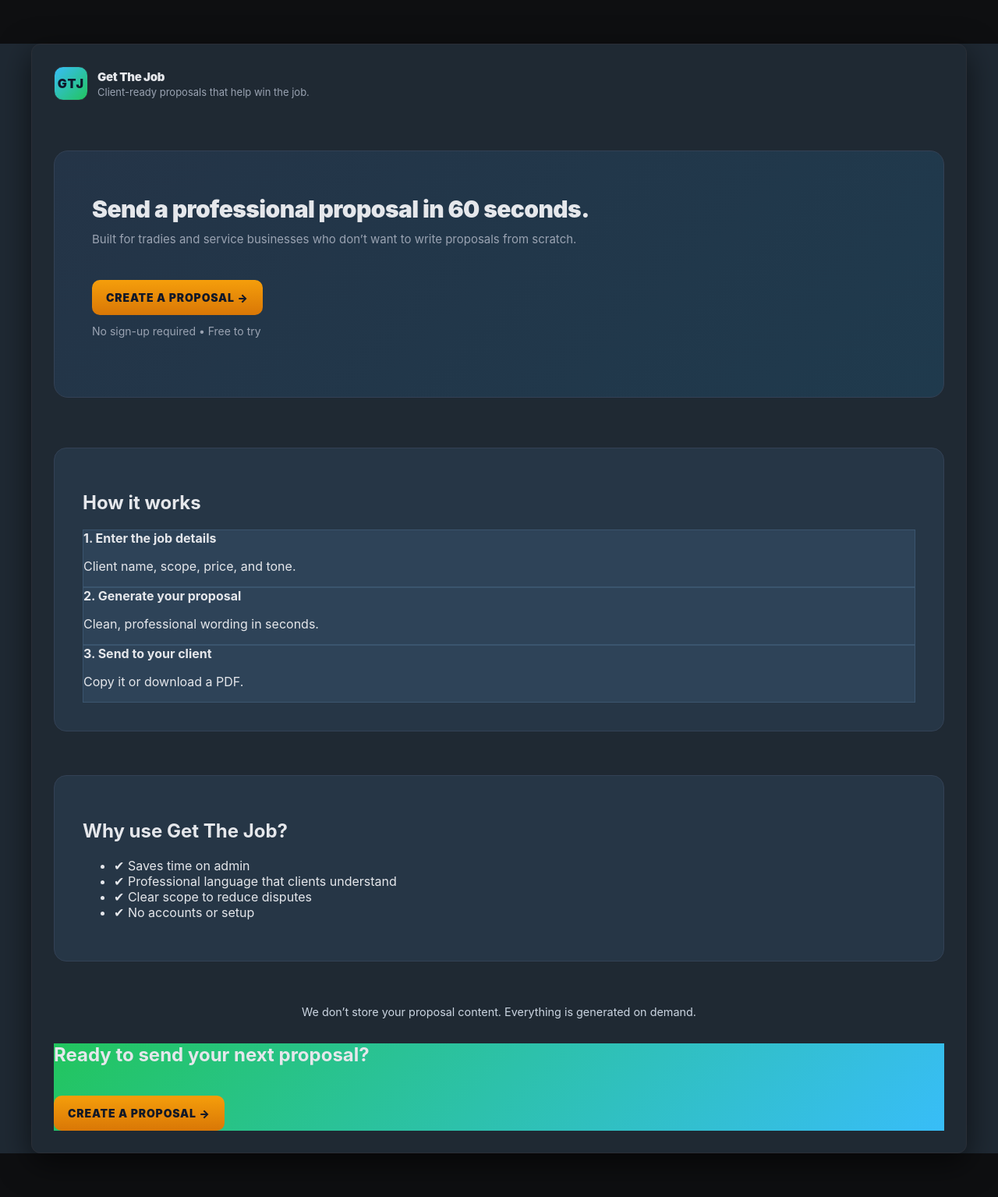
After one commit to Voyaga/proposal60, a Flask app: page / in a window 1280 px wide. The commit adds this page. Shown: the whole page at 78% size. Run offline with Flask 3, Linux system fonts and the light colour scheme.

Commit message:
Add files via upload

```diff
--- a/static/style.css
+++ b/static/style.css
@@ -287,12 +263,61 @@ pre{
                "Liberation Mono", "Courier New", monospace;
 }
 
-/* Small utility (optional, harmless) */
-hr{
-  border: 0;
-  border-top: 1px solid var(--border);
-  margin: 18px 0;
-  opacity: .7;
+.proposal-editor.locked{
+  color: var(--muted);
+  cursor: not-allowed;
+}
+
+.proposal-editor:not(.locked){
+  border-color: var(--accent);
+  box-shadow: 0 0 0 3px var(--accent-soft);
+}
+
+/* Landing page – coloured mid-tone */
+body{
+  background: #1f2933;
+  color: #e5e7eb;
+}
+
+.wrap{
+  background: transparent;
+}
+
+.brand-mark{
+  background: linear-gradient(135deg, #38bdf8, #22c55e);
+  color: #0f172a;
+}
+
+.hero{
+  margin: 64px 0;
+  padding: 56px 48px;
+  border-radius: 18px;
+  background: linear-gradient(135deg, #243447, #1f3a4d);
+  border: 1px solid #334155;
+}
+
+.section{
+  margin: 56px 0;
+  padding: 36px;
+  background: #263646;
+  border-radius: 16px;
+  border: 1px solid #334155;
+}
+
+.step{
+  background: #2e4358;
+  border: 1px solid #3b556e;
+}
+
+.cta{
+  background: linear-gradient(135deg, #22c55e, #38bdf8);
+}
+
+.trust-note{
+  margin: 32px 0;
+  text-align: center;
+  font-size: .9rem;
+  color: #cbd5e1;
 }
 
 /* Mobile */
--- /dev/null
+++ b/templates/landing.html
@@ -0,0 +1,86 @@
+<!doctype html>
+<html>
+<head>
+  <meta charset="utf-8" />
+  <title>Get The Job – Client-ready proposals in 60 seconds</title>
+  <link rel="stylesheet" href="/static/style.css">
+</head>
+<body>
+
+  <div class="wrap">
+
+    <!-- Brand -->
+    <div class="brand">
+      <div class="brand-mark">GTJ</div>
+      <div class="brand-text">
+        <div class="brand-name">Get The Job</div>
+        <div class="brand-tag">Client-ready proposals that help win the job.</div>
+      </div>
+    </div>
+
+    <!-- Hero -->
+    <section class="hero">
+      <h1>Send a professional proposal in 60 seconds.</h1>
+      <p class="subhead">
+        Built for tradies and service businesses who don’t want to write proposals from scratch.
+      </p>
+
+      <a class="btn" href="/app">Create a proposal →</a>
+
+      <p class="helper">
+        No sign-up required • Free to try
+      </p>
+    </section>
+
+
+    <!-- How it works -->
+    <section class="section">
+      <h2>How it works</h2>
+
+      <div class="steps">
+        <div class="step">
+          <strong>1. Enter the job details</strong>
+          <p>Client name, scope, price, and tone.</p>
+        </div>
+
+        <div class="step">
+          <strong>2. Generate your proposal</strong>
+          <p>Clean, professional wording in seconds.</p>
+        </div>
+
+        <div class="step">
+          <strong>3. Send to your client</strong>
+          <p>Copy it or download a PDF.</p>
+        </div>
+      </div>
+    </section>
+
+    <!-- Why -->
+    <section class="section">
+      <h2>Why use Get The Job?</h2>
+
+      <ul class="benefits">
+        <li>✔ Saves time on admin</li>
+        <li>✔ Professional language that clients understand</li>
+        <li>✔ Clear scope to reduce disputes</li>
+        <li>✔ No accounts or setup</li>
+      </ul>
+    </section>
+
+    <!-- Trust -->
+    <p class="trust-note">
+      We don’t store your proposal content.
+      Everything is generated on demand.
+    </p>
+
+
+    <!-- Final CTA -->
+    <section class="cta">
+      <h2>Ready to send your next proposal?</h2>
+      <a class="btn" href="/app">Create a proposal →</a>
+    </section>
+
+  </div>
+
+</body>
+</html>
```
Also changed, not shown: other parts of static/style.css (+4 -44 lines), templates/preview.html (+53 -11 lines).
